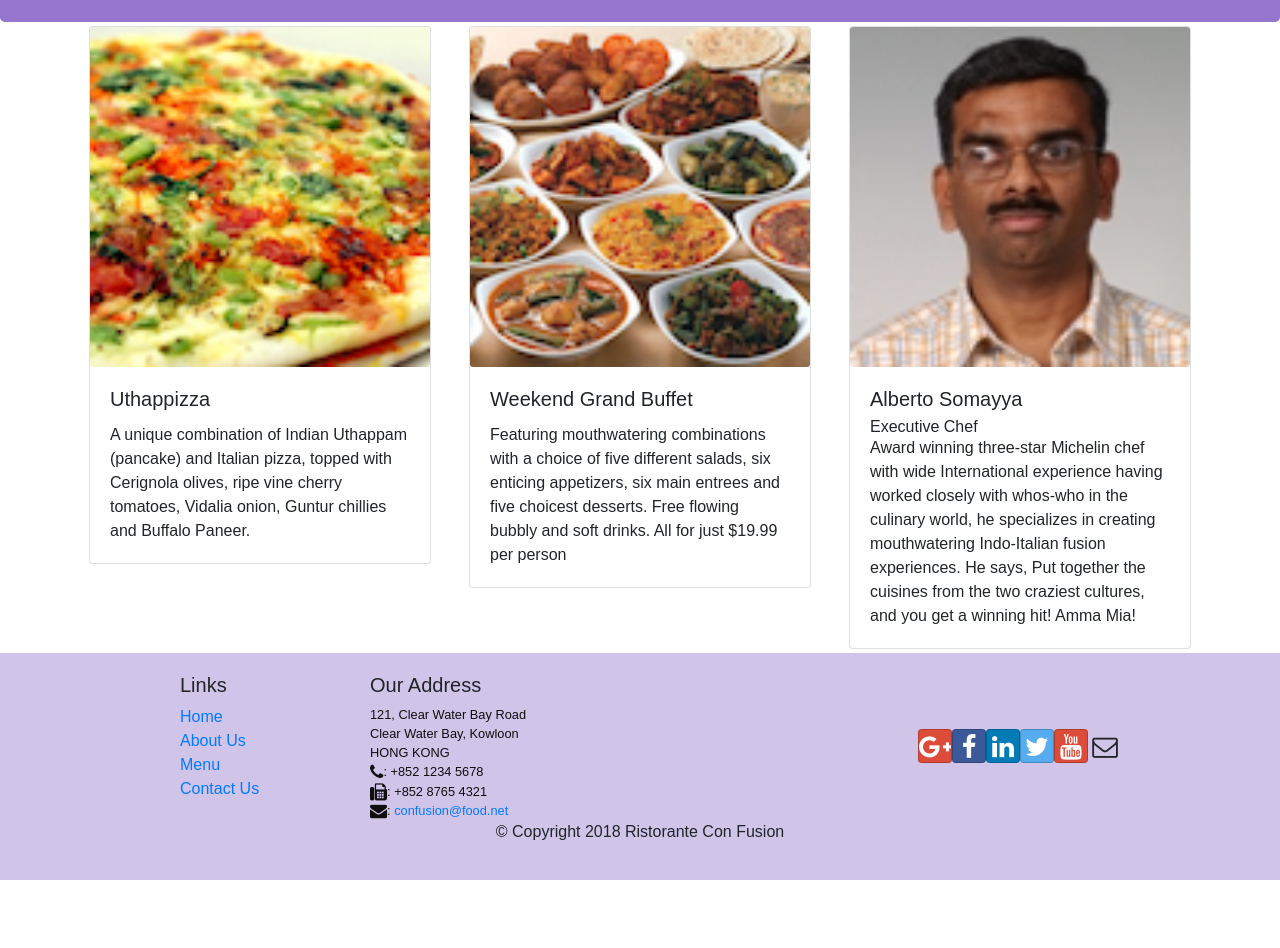
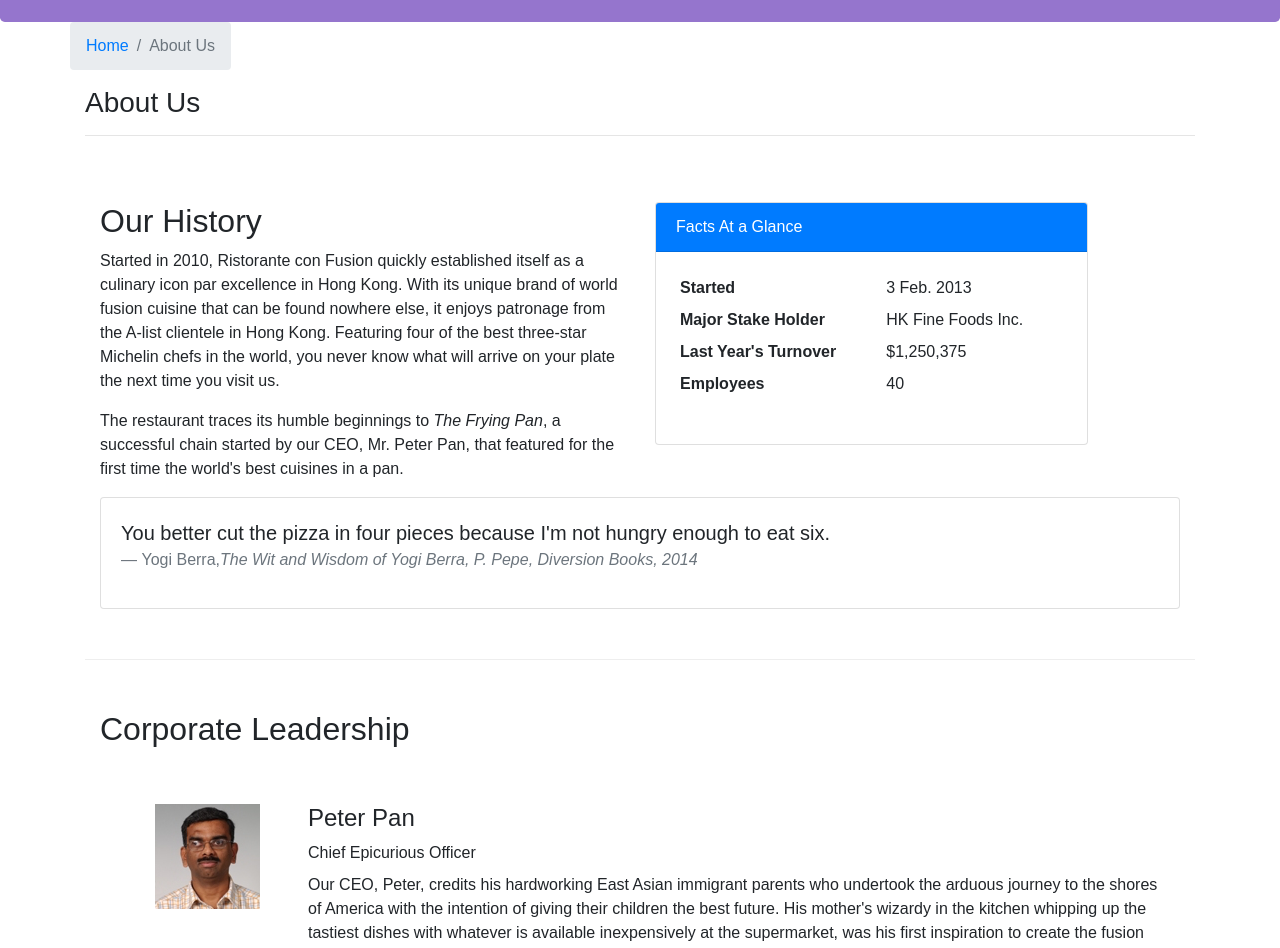
Before and after one commit to apsingh1843/React, a React (Create React App) app in the folder confusion/: page /aboutus in a window 1280 px wide. Before the commit this address led to /home. Shown: the part 320-1268 px from the top of the page. Before the commit the page ends 1200 px from the top, so only its background shows below. Built offline with nearby package versions, Linux system fonts and the light colour scheme.

Commit message:
Assignment 2

```diff
--- /dev/null
+++ b/confusion/src/components/AboutComponent.js
@@ -0,0 +1,100 @@
+import React from 'react';
+import { Breadcrumb, BreadcrumbItem, Card, CardBody, CardHeader, Media } from 'reactstrap';
+import { Link } from 'react-router-dom';
+
+function About(props) {
+
+  const leaders = props.leaders.map((leader) => {
+       return (
+            <RenderLeader leader={leader} />
+       );
+   });
+
+   function RenderLeader({leader}) {
+       return (
+           <div className="col-12 mt-5">
+             <Media tag="li">
+               <Media left top>
+                  <Media object src={leader.image} alt={leader.name} />
+               </Media>
+               <Media body className="ml-5">
+                <Media heading>
+                    {leader.name}
+                </Media>
+                <Media>
+                  {leader.designation}
+                </Media>
+                <Media className="mt-2">
+                  {leader.description}
+                </Media>
+               </Media>
+             </Media>
+           </div>
+       );
+   }
+
+    return(
+        <div className="container">
+            <div className="row">
+                <Breadcrumb>
+                    <BreadcrumbItem><Link to="/home">Home</Link></BreadcrumbItem>
+                    <BreadcrumbItem active>About Us</BreadcrumbItem>
+                </Breadcrumb>
+                <div className="col-12">
+                    <h3>About Us</h3>
+                    <hr />
+                </div>
+            </div>
+            <div className="row row-content">
+                <div className="col-12 col-md-6">
+                    <h2>Our History</h2>
+                    <p>Started in 2010, Ristorante con Fusion quickly established itself as a culinary icon par excellence in Hong Kong. With its unique brand of world fusion cuisine that can be found nowhere else, it enjoys patronage from the A-list clientele in Hong Kong.  Featuring four of the best three-star Michelin chefs in the world, you never know what will arrive on your plate the next time you visit us.</p>
+                    <p>The restaurant traces its humble beginnings to <em>The Frying Pan</em>, a successful chain started by our CEO, Mr. Peter Pan, that featured for the first time the world's best cuisines in a pan.</p>
+                </div>
+                <div className="col-12 col-md-5">
+                    <Card>
+                        <CardHeader className="bg-primary text-white">Facts At a Glance</CardHeader>
+                        <CardBody>
+                            <dl className="row p-1">
+                                <dt className="col-6">Started</dt>
+                                <dd className="col-6">3 Feb. 2013</dd>
+                                <dt className="col-6">Major Stake Holder</dt>
+                                <dd className="col-6">HK Fine Foods Inc.</dd>
+                                <dt className="col-6">Last Year's Turnover</dt>
+                                <dd className="col-6">$1,250,375</dd>
+                                <dt className="col-6">Employees</dt>
+                                <dd className="col-6">40</dd>
+                            </dl>
+                        </CardBody>
+                    </Card>
+                </div>
+                <div className="col-12">
+                    <Card>
+                        <CardBody className="bg-faded">
+                            <blockquote className="blockquote">
+                                <p className="mb-0">You better cut the pizza in four pieces because
+                                    I'm not hungry enough to eat six.</p>
+                                <footer className="blockquote-footer">Yogi Berra,
+                                <cite title="Source Title">The Wit and Wisdom of Yogi Berra,
+                                    P. Pepe, Diversion Books, 2014</cite>
+                                </footer>
+                            </blockquote>
+                        </CardBody>
+                    </Card>
+                </div>
+            </div>
+            <div className="row row-content">
+                <div className="col-12">
+                    <h2>Corporate Leadership</h2>
+                </div>
+                <div className="col-12">
+                    <Media list>
+                        {leaders}
+                    </Media>
+                </div>
+            </div>
+        </div>
+    );
+}
+
+export default About;
--- a/confusion/src/components/MainComponent.js
+++ b/confusion/src/components/MainComponent.js
@@ -9,6 +9,7 @@
 import Header from './HeaderComponent';
 import Footer from './FooterComponent';
 import Contact from './ContactComponent';
+import About from './AboutComponent';
 import { Switch, Route, Redirect } from 'react-router-dom';
 
 class Main extends Component {
@@ -45,6 +46,7 @@
          <Header />
          <Switch>
             <Route path="/home" component={ HomePage } />
+            <Route path="/aboutus" component={()=> <About leaders={this.state.leaders}/>} />
             <Route exact path="/menu" component={()=> <Menu dishes={this.state.dishes}/>} />
             <Route path="/menu/:dishId" component={ DishWithId } />
             <Route exact path="/contactus" component={ Contact } />
```
